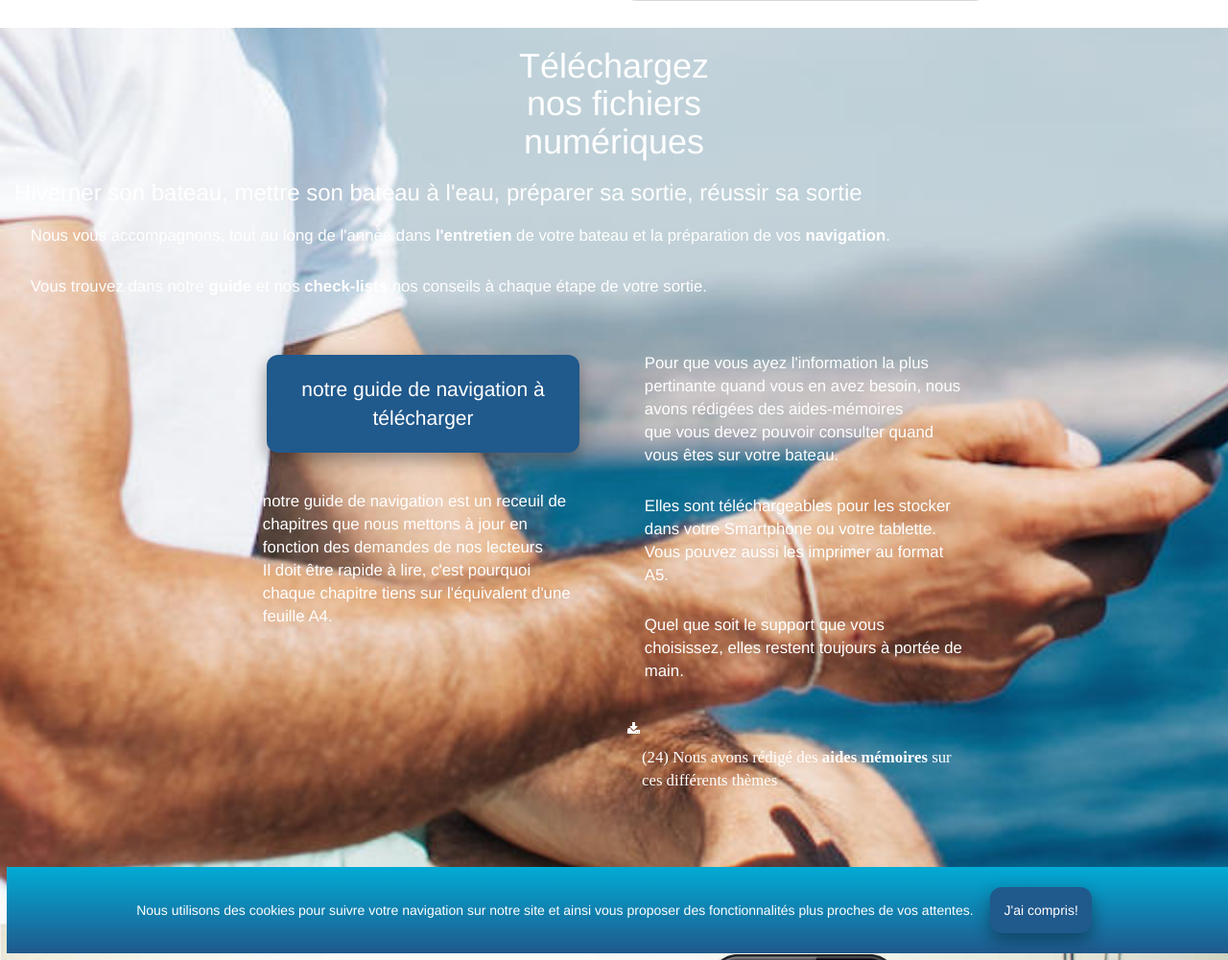
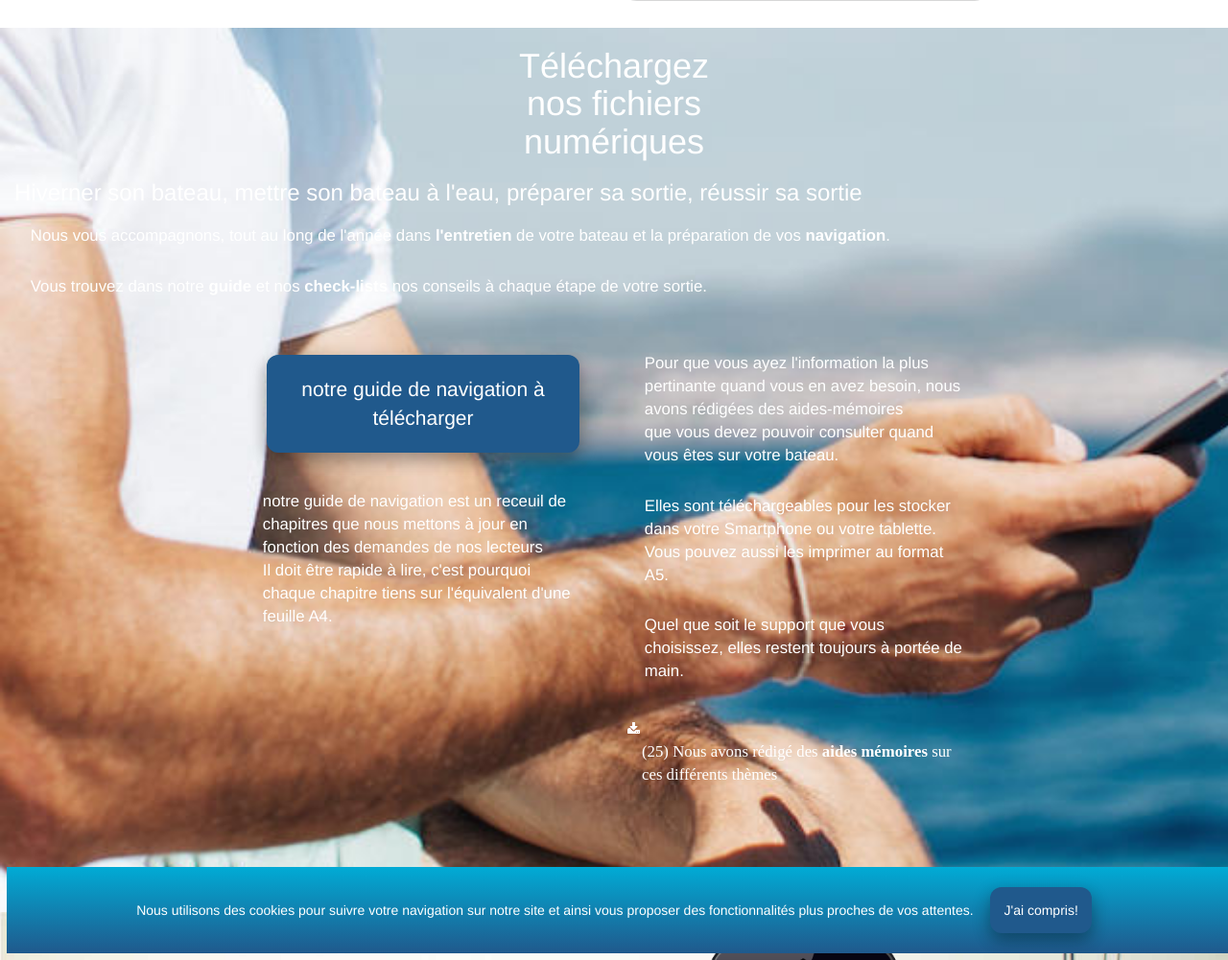
Before and after one commit to pjtiberghien/trial, a Jekyll site: the page built from docs/index.html, in a window 1280 px wide and 1400 px high, scrolled down 660 px, cut to the strip 399-1400 px from the top of the window. Shown: the whole strip at 96% size. Built offline with Jekyll 4.4.1, drawn with Linux system fonts in a browser that asks for light colours; nearby versions of some CDN libraries.

Commit message:
vertical menu #25

```diff
--- a/docs/assets/css/main.css
+++ b/docs/assets/css/main.css
@@ -398,7 +398,7 @@
     display:block;
     text-decoration: none;
     color:white;
-    padding: 8px 0;
+    padding: 2px 0;
     font-family: avenir;
     font-size: 1.2em;
 }
@@ -406,14 +406,14 @@
     font-size:1em;
 }
 #menu-vertical-aide-memoire-accordeon li:hover {
-    max-height: 3 em;
+    max-height: 3em;
 }
 #menu-vertical-aide-memoire-accordeon li li:hover{
     background:none;
 }
 
 #menu-vertical-aide-memoire-accordeon li:hover li {
-    max-height: 3 em;
+    max-height: 3em;
 }
 
 /**********************************************
--- a/docs/index.html
+++ b/docs/index.html
@@ -48,7 +48,7 @@
             <p>Elles sont téléchargeables pour les stocker dans votre Smartphone ou votre tablette.  Vous pouvez aussi les imprimer au format A5.</p>
             <p>Quel que soit le support que vous choisissez, elles restent toujours à portée de main.</p>
             <ul class="download" id="menu-vertical-aide-memoire-accordeon">
-                <li><a href="#">(24) Nous avons rédigé des <strong>aides mémoires</strong> sur ces différents thèmes</a>
+                <li><a href="#">(25) Nous avons rédigé des <strong>aides mémoires</strong> sur ces différents thèmes</a>
                     <ul>
                     <li><a href="assets/pdf/#1-preparer-sa-navigation.pdf" target="_blank">aide mémoire #1 préparer sa sortie</a></li>
                     <li><a href="assets/pdf/preparer-son-bateau-02.pdf" target="_blank">aide mémoire #2 préparer son bateau</a></li>
```
